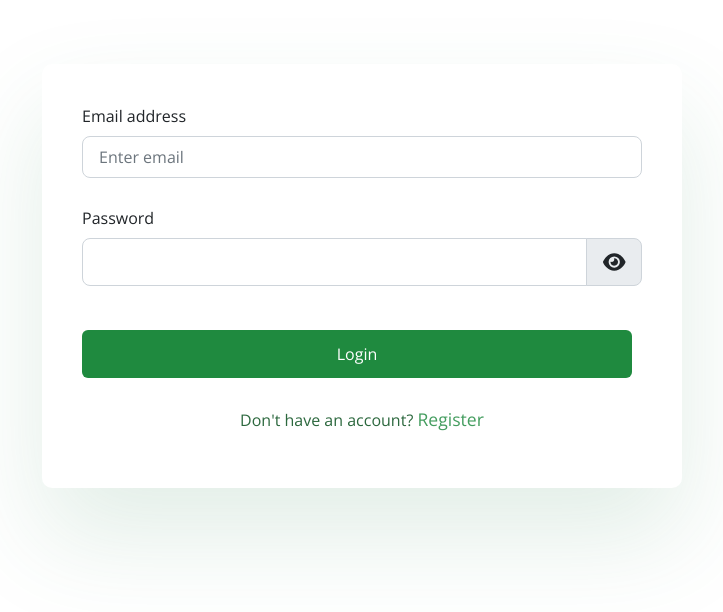
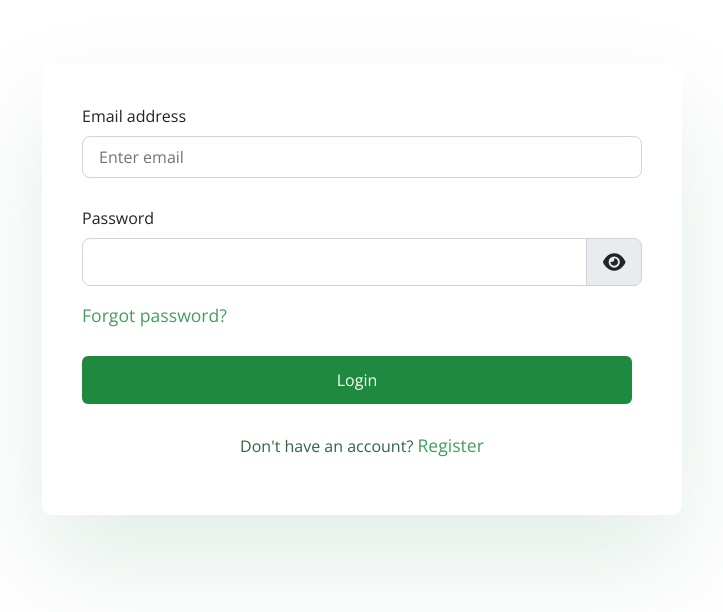
Before and after one commit to victoriaEssien/Crime-Eye, a React (Vite) app: page /login in a window 1280 px wide. Shown: the top 612 px of the page, without its empty margins (278-1001 px from the left). Built offline with nearby package versions, Linux system fonts and the light colour scheme.

Commit message:
minor ui changes

```diff
--- a/src/Pages/Login.jsx
+++ b/src/Pages/Login.jsx
@@ -101,6 +101,8 @@ function Login({setToken}) {
             </InputGroup.Text>
             </InputGroup>
 
+            <Link className='helper-link'>Forgot password?</Link>
+
             <div className='d-grid'>
                 <button type='submit' className='auth-btn' onClick={handleSubmit} disabled={isLoading}>
                   {isLoading ? 'Loading...' : 'Login'}
```
